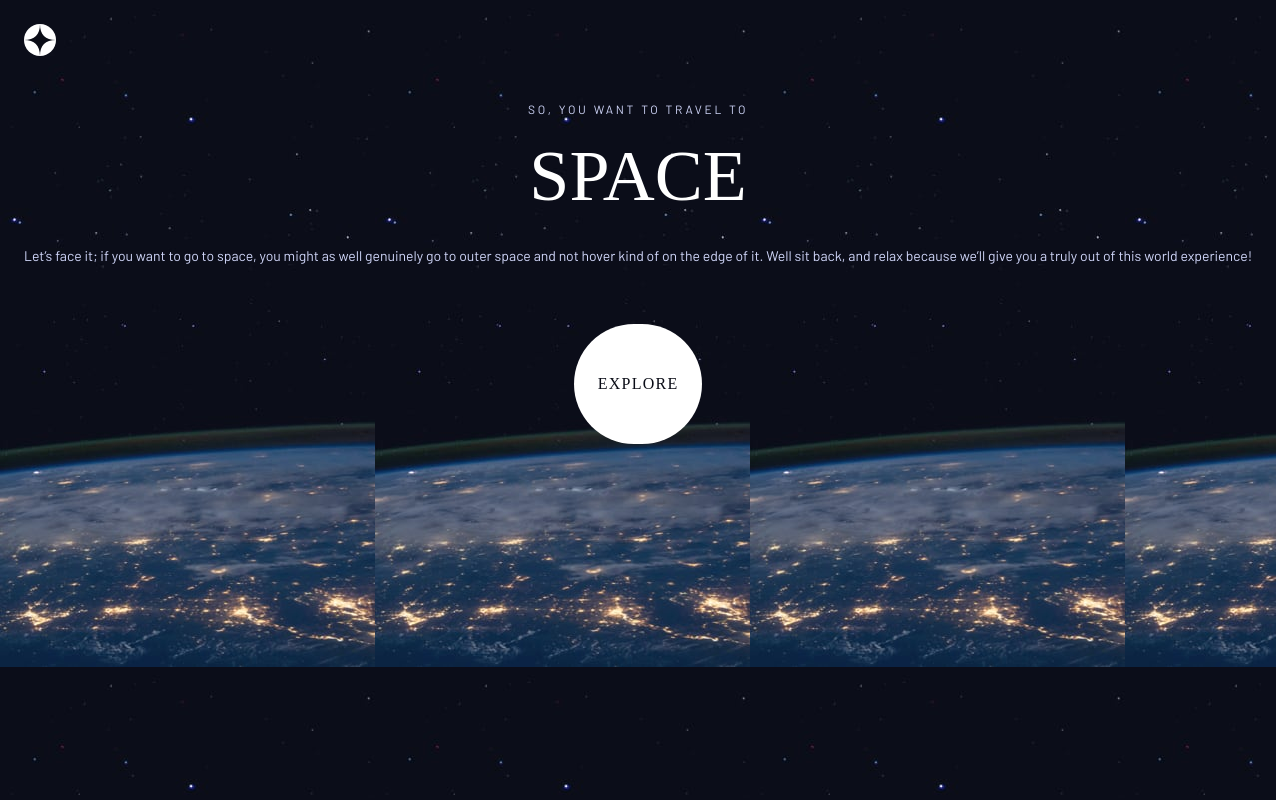
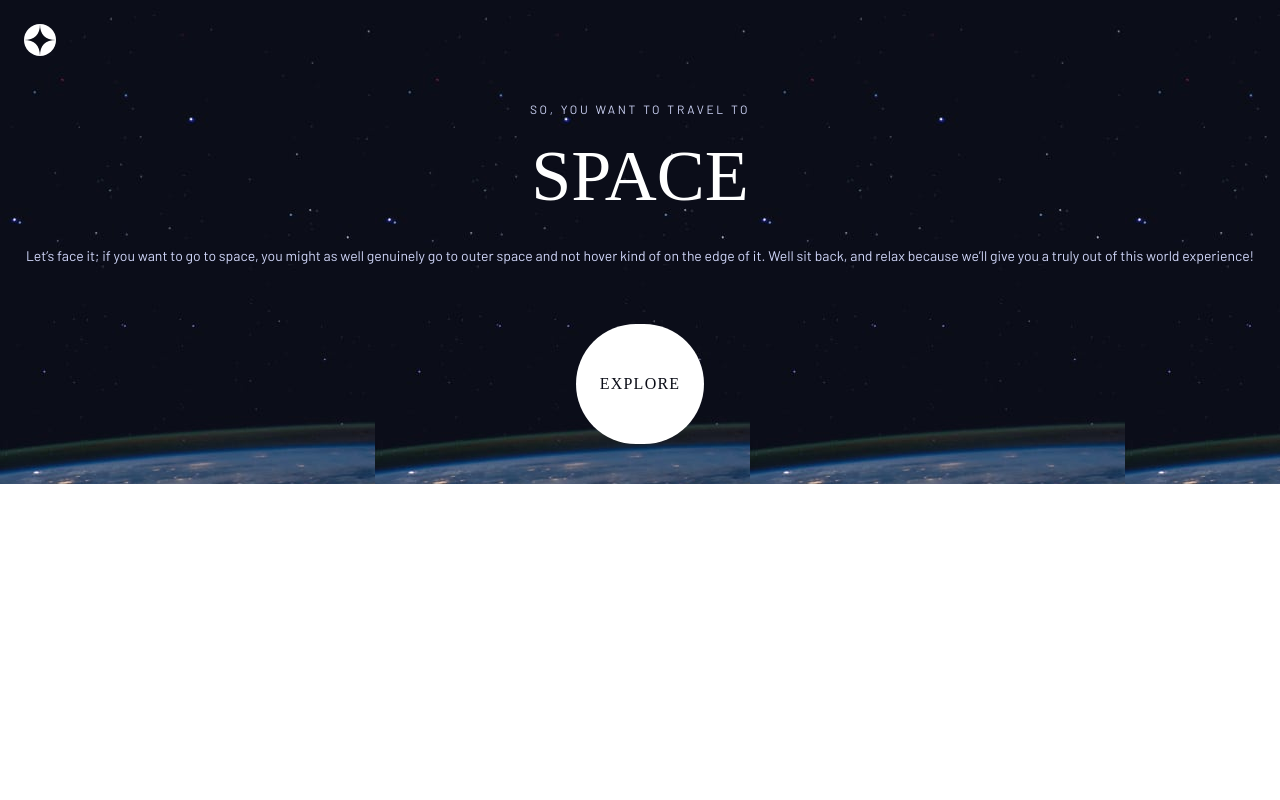
Before and after one commit to Samuel0102/space-tourism-vue, a Vue app: page /#/ in a window 1280 px wide. Built offline with nearby package versions, Linux system fonts and the light colour scheme; a web font is replaced by a local one.

Commit message:
ajustando fundo nativo das rotas para melhor performance

```diff
--- a/src/App.vue
+++ b/src/App.vue
@@ -3,11 +3,12 @@
     @openMenu="isMobileMenuOpen = !isMobileMenuOpen"
     :isMobileMenuOpen="isMobileMenuOpen"
   />
-  <transition name="fade-right">
+
+  <transition name="fade">
     <MobileMenu v-show="isMobileMenuOpen" />
   </transition>
 
-  <router-view></router-view>
+  <router-view class="pb-10"> </router-view>
 </template>
 
 <script>
@@ -29,9 +30,12 @@ export default {
 @import url("https://fonts.googleapis.com/css2?family=Bellefair&display=swap");
 @import url("https://fonts.googleapis.com/css2?family=Barlow&display=swap");
 
-#appBG {
+* {
+  font-family: "Barlow Condensed";
+}
+
+#app {
   @apply relative;
-  font-family: "Barlow Condensed";
 }
 
 p {
--- a/src/components/MobileMenu.vue
+++ b/src/components/MobileMenu.vue
@@ -1,5 +1,5 @@
 <template>
-  <div id="mobile-menu" class="absolute z-10 top-0 right-0 w-9/12 h-full">
+  <div id="mobile-menu" class="absolute right-0 z-20 w-9/12 h-full">
     <nav class="mt-20 mx-8">
       <ul>
         <li>
@@ -32,6 +32,7 @@ export default {};
 </script>
 
 <style lang="scss" scoped>
+
 #mobile-menu {
   background: rgba(255, 255, 255, 4%);
   box-shadow: 0 8px 32px 0 rgba(31, 38, 135, 0.37);
@@ -41,7 +42,6 @@ export default {};
 
 ul li {
   @apply text-base py-2 text-white;
-  font-family: "Barlow Condensed";
   letter-spacing: 4px;
 
   strong {
@@ -53,21 +53,14 @@ ul li {
   }
 }
 
-.fade-right-enter-active {
-  animation: slide 1s;
+.fade-enter-active,
+.fade-leave-active {
+  transition: opacity 0.5s ease;
 }
 
-.fade-right-leave-active {
-  animation: slide 1s reverse;
-}
-
-@keyframes slide {
-  from{
-    @apply opacity-0;
-  }
-  to{
-    @apply opacity-100;
-  }
+.fade-enter-from,
+.fade-leave-to {
+  opacity: 0;
 }
 
 </style>
--- a/src/components/TheHeader.vue
+++ b/src/components/TheHeader.vue
@@ -1,5 +1,5 @@
 <template>
-  <header class="flex justify-between items-center p-6 bg-transparent absolute w-full z-30">
+  <header id="header">
     <img src="../assets/img/shared/logo.svg" alt="site-logo" class="w-8" />
     <nav></nav>
     <i
@@ -16,16 +16,18 @@ export default {
   props: ["isMobileMenuOpen"],
   computed: {
     whichIcon() {
-      return !this.isMobileMenuOpen
-        ? "fas fa-bars"
-        : "fas fa-times";
+      return !this.isMobileMenuOpen ? "fas fa-bars" : "fas fa-times";
     },
   },
 };
 </script>
 
 <style lang="scss" scoped>
-i{
-    color: #D0D6F9;
+i {
+  color: #d0d6f9;
+}
+
+#header {
+  @apply flex justify-between items-center p-6 bg-transparent absolute top-0 w-full z-30;
 }
 </style>
--- a/src/views/Crew.vue
+++ b/src/views/Crew.vue
@@ -1,5 +1,5 @@
 <template>
-    <section id="crew" class="px-6 pb-10 text-white text-center">
+    <section id="crew" class="px-6 pt-24 text-white text-center">
         <PageTitle
             :title="'Meet your crew'"
             :numeration="'02'"
@@ -70,5 +70,7 @@ export default {
 </script>
 
 <style lang="scss" scoped>
-
+section{
+  background: url('../assets/img/crew/background-crew-mobile.jpg');
+}
 </style>
--- a/src/views/Destination.vue
+++ b/src/views/Destination.vue
@@ -1,5 +1,5 @@
 <template>
-  <section id="destination" class="px-6 text-center text-white pb-10">
+  <section id="destination" class="px-6 pt-24 text-center text-white">
     <PageTitle
       :title="'Pick your destination'"
       :numeration="'01'"
@@ -69,4 +69,7 @@ export default {
 </script>
 
 <style lang="scss" scoped>
+section{
+  background: url('../assets/img/destination/background-destination-mobile.jpg');
+}
 </style>
--- a/src/views/Home.vue
+++ b/src/views/Home.vue
@@ -1,5 +1,5 @@
 <template>
-  <section class="home px-6 pt-24 pb-10 text-center absolute h-screen">
+  <section id="home" class="px-6 pt-24 text-center">
     <div id="text-content" class="text-white">
       <span class="uppercase text-xs">So, you want to travel to</span>
       <h1 class="text-7xl pt-5 pb-8">SPACE</h1>
--- a/src/views/Technology.vue
+++ b/src/views/Technology.vue
@@ -1,62 +1,61 @@
 <template>
-  <section id="technology" class="pb-10 text-white text-center">
-      <PageTitle
-        :title="'Space Launch 101'"
-        :numeration="'03'"
-      />
+  <section id="technology" class="pt-24 text-white text-center">
+    <PageTitle :title="'Space Launch 101'" :numeration="'03'" />
 
     <TechnologySlider :technologies="technologies" />
   </section>
 </template>
 
 <script>
-import PageTitle from '../components/PageTitle.vue'
-import TechnologySlider from '../components/TechnologySlider.vue'
+import PageTitle from "../components/PageTitle.vue";
+import TechnologySlider from "../components/TechnologySlider.vue";
 
 export default {
   components: { PageTitle, TechnologySlider },
-  data(){
-      return{
+  data() {
+    return {
       technologies: [
         {
           name: "Launch Vehicle",
-                  img: require('@/assets/img/technology/image-launch-vehicle-landscape.jpg'),
+          img: require("@/assets/img/technology/image-launch-vehicle-landscape.jpg"),
           description: `
                     A launch vehicle or carrier rocket is a rocket-propelled
                     vehicle used to carry a payload from Earth's surface to
                     space, usually to Earth orbit or beyond. Our WEB-X carrier
                     rocket is the most powerful in operation. Standing 150 metres
                     tall, it's quite an awe-inspiring sight on the launch pad!
-                  `
+                  `,
         },
         {
           name: "Spaceport",
-                  img: require('@/assets/img/technology/image-spaceport-landscape.jpg'),
+          img: require("@/assets/img/technology/image-spaceport-landscape.jpg"),
           description: `
                     A spaceport or cosmodrome is a site for launching (or receiving)
                     spacecraft, by analogy to the seaport for ships or airport for
                     aircraft. Based in the famous Cape Canaveral, our spaceport is
                     ideally situated to take advantage of the Earth’s rotation for
                     launch.
-                  `
+                  `,
         },
         {
           name: "Space Capsule",
-                  img: require('@/assets/img/technology/image-space-capsule-landscape.jpg'),
+          img: require("@/assets/img/technology/image-space-capsule-landscape.jpg"),
           description: `
                     A space capsule is an often-crewed spacecraft that uses a
                     blunt-body reentry capsule to reenter the Earth's atmosphere
                     without wings. Our capsule is where you'll spend your time
                     during the flight. It includes a space gym, cinema, and plenty
                     of other activities to keep you entertained.
-                  `
-              }
-          ]
-      }
-  }
-
-}
+                  `,
+        },
+      ],
+    };
+  },
+};
 </script>
 
 <style lang="scss" scoped>
+section {
+  background: url("../assets/img/technology/background-technology-mobile.jpg");
+}
 </style>
```
Lines whose indentation alone changed are shown as unchanged.
